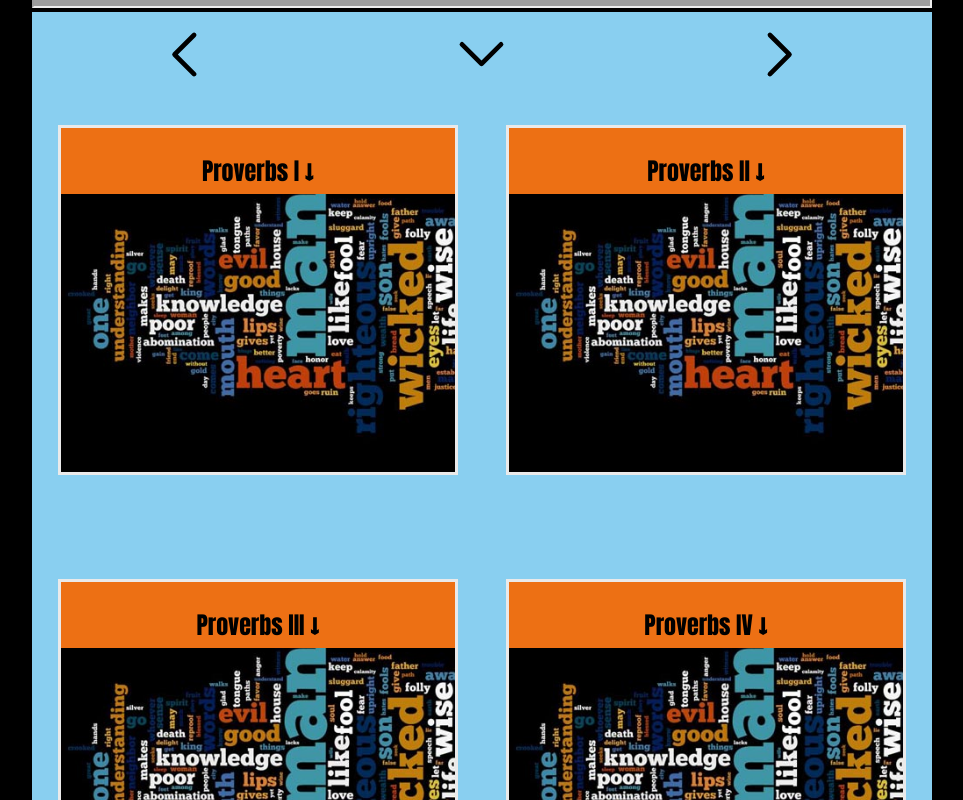
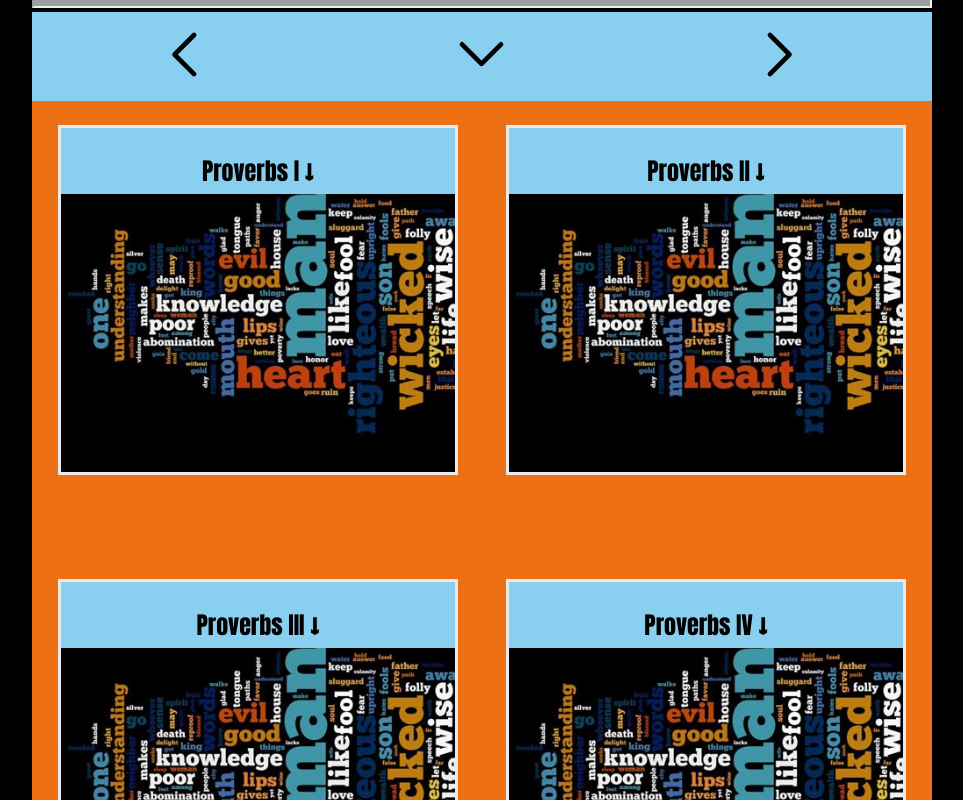
Before and after one commit to jnutt367/proverbs, a Next.js app: page / in a window 1280 px wide. Shown: the part 800-1600 px from the top of the page, without its empty margins (158-1121 px from the left). Built offline with nearby package versions, Linux system fonts and the light colour scheme; grey boxes are pictures that could not be loaded.

Commit message:
Update Home.module.css
#89CFF0

```diff
--- a/styles/Home.module.css
+++ b/styles/Home.module.css
@@ -250,7 +250,7 @@
 
 .grid {
     display: flex;
-    background-color: #89CFF0;
+    background-color: #ED7014;
     align-items: center;
     justify-content: center;
     flex-wrap: wrap;
@@ -303,7 +303,7 @@
     font-family: monospace;
 }
 .chapter {
-    background-color: #ED7014;
+    background-color: #89CFF0;
     color: black;
     opacity: 1;
     position: sticky;
```
